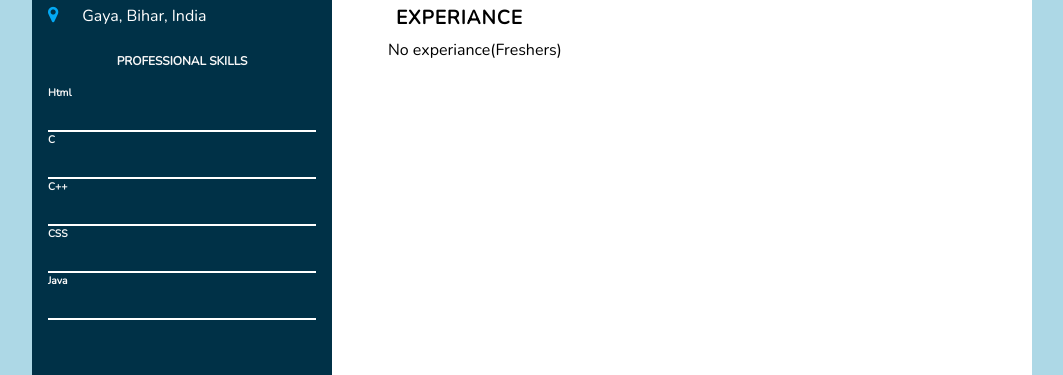
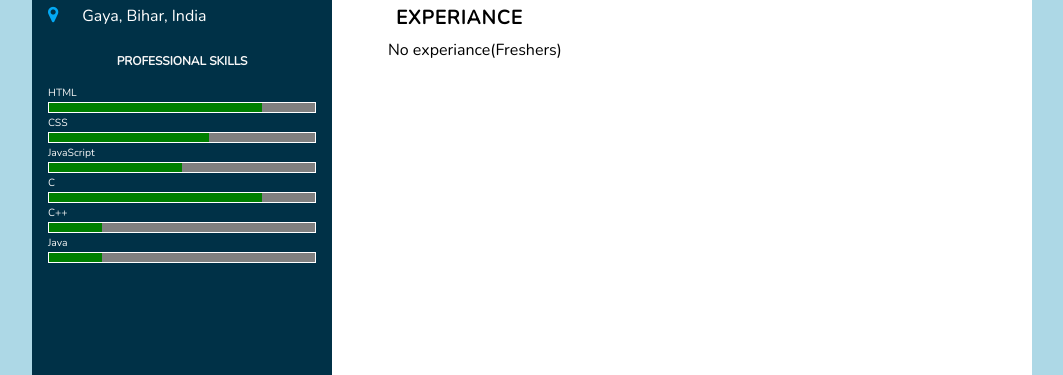
Before and after one commit to Deepa-47/ResponsiveResume, a plain HTML site: page index.html in a window 1280 px wide. Shown: the part 425-800 px from the top of the page, without its empty margins (32-1095 px from the left). Drawn offline with nearby package versions, Linux system fonts and the light colour scheme.

Commit message:
Update index.html

```diff
--- a/index.html
+++ b/index.html
@@ -50,41 +50,20 @@
 
                     <div class="skills-content">
                         <h2 class="skills">Professional Skills</h2>
-                        <div class="box">
-                            <h4 class="skill-name">Html</h4>
-                            <br/>
-                            <div class="progress-bar">
-                                <div style="width: 90%;"></div>
-                            </div>
-                        </div>
+                        <div class="skill-name">
+                            <p>HTML</p>
+                            <progress value="80" max="100" class="progress-bar">80%</progress>
+                            <p>CSS</p>
+                            <progress value="60" max="100" class="progress-bar">60%</progress>
+                            <p>JavaScript</p>
+                            <progress value="50" max="100" class="progress-bar">50%</progress>
+                            <p>C</p>
+                            <progress value="80" max="100" class="progress-bar">80%</progress>
+                            <p>C++</p>
+                            <progress value="20"  max="100" class="progress-bar">80%</progress>
+                            <p>Java</p>
+                            <progress value="20"  max="100" class="progress-bar">70%</progress>
 
-                        <div class="box">
-                            <h4 class="skill-name">C</h4>
-                            <br/>
-                            <div class="progress-bar">
-                                <div style="width: 80%;"></div>
-                            </div>
-                        </div>
-                        <div class="box">
-                            <h4 class="skill-name">C++</h4>
-                            <br/>
-                            <div class="progress-bar">
-                                <div style="width: 70%;"></div>
-                            </div>
-                        </div>
-                        <div class="box">
-                            <h4 class="skill-name">CSS</h4>
-                            <br/>
-                            <div class="progress-bar">
-                                <div style="width: 60%;"></div>
-                            </div>
-                        </div>
-                        <div class="box">
-                            <h4 class="skill-name">Java</h4>
-                            <br/>
-                            <div class="progress-bar">
-                                <div style="width: 50%;"></div>
-                            </div>
                         </div>
                     </div>
                 </div>
```
